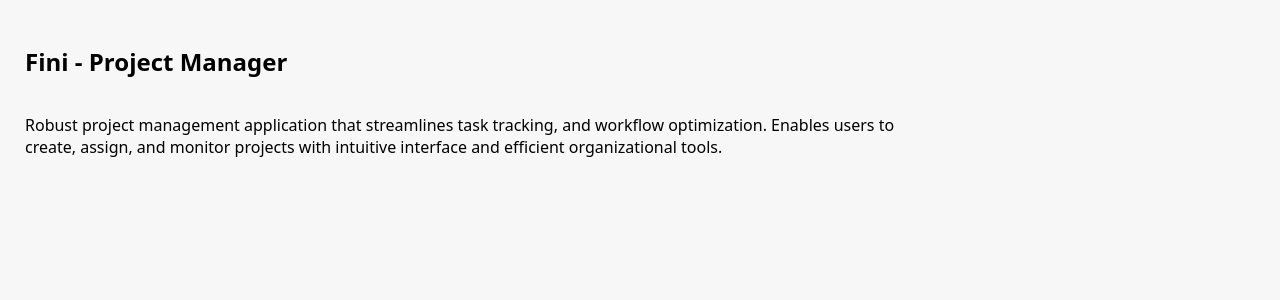
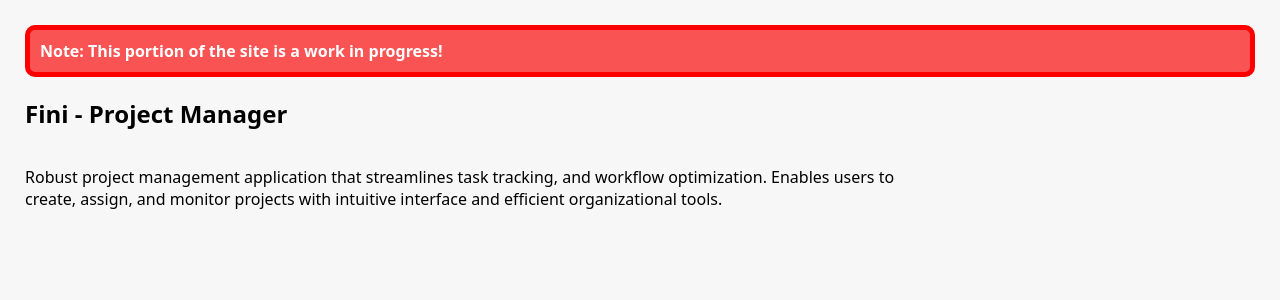
Before and after one commit to Workfish2475/workfish2475.github.io, a SvelteKit app: page /AppPage/1 in a window 1280 px wide. Shown: the top 300 px of the page. Built offline with nearby package versions, Linux system fonts and the light colour scheme.

Commit message:
fixed error

```diff
--- a/src/routes/AppPage/[projectInfo]/+page.svelte
+++ b/src/routes/AppPage/[projectInfo]/+page.svelte
@@ -6,7 +6,7 @@
 </script>
 
 <div class="main-container">
-    <!-- <strong class="disclaimer">Note: This portion of the site is a work in progress!</strong> -->
+    <strong class="disclaimer">Note: This portion of the site is a work in progress!</strong>
 
     <div class="title">
         <h2>
--- a/src/routes/ProjectItem.svelte
+++ b/src/routes/ProjectItem.svelte
@@ -22,9 +22,9 @@
       </p>
 
       <div class="button-container" class:dark={$darkMode}>
-        <!-- <a href="/AppPage/{project.id}">
+        <a href="/AppPage/{project.id}">
           <img src={linkIcon} alt="link icon" class="gitButton">
-        </a> -->
+        </a>
 
         <a href={project.gitUrl}>
           <img src={gitIcon} alt="githib icon" class="gitButton"/>
```
